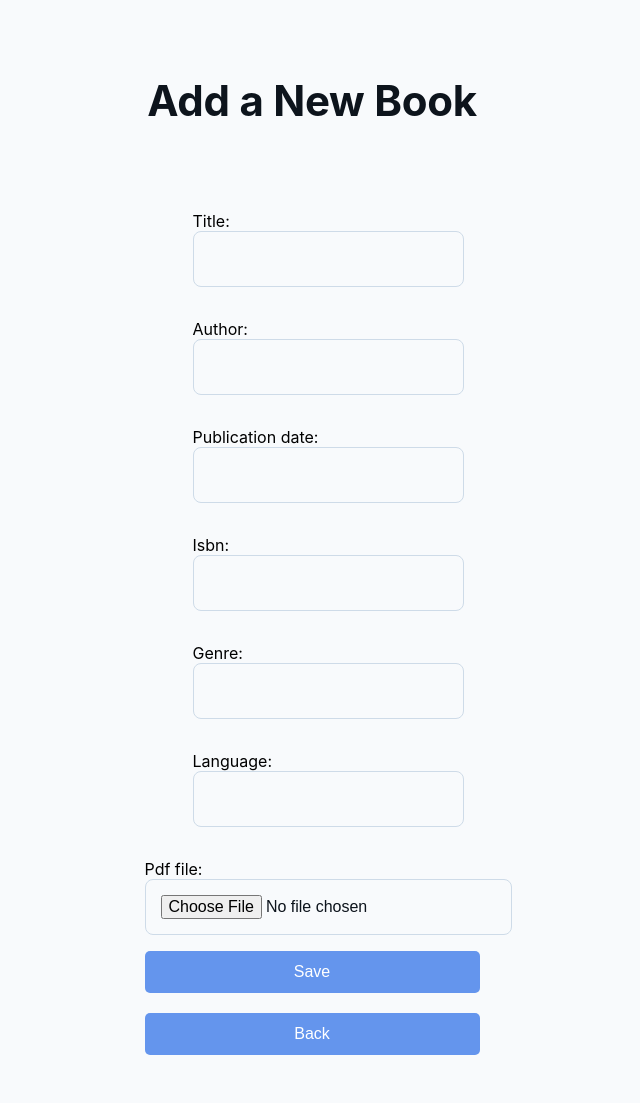
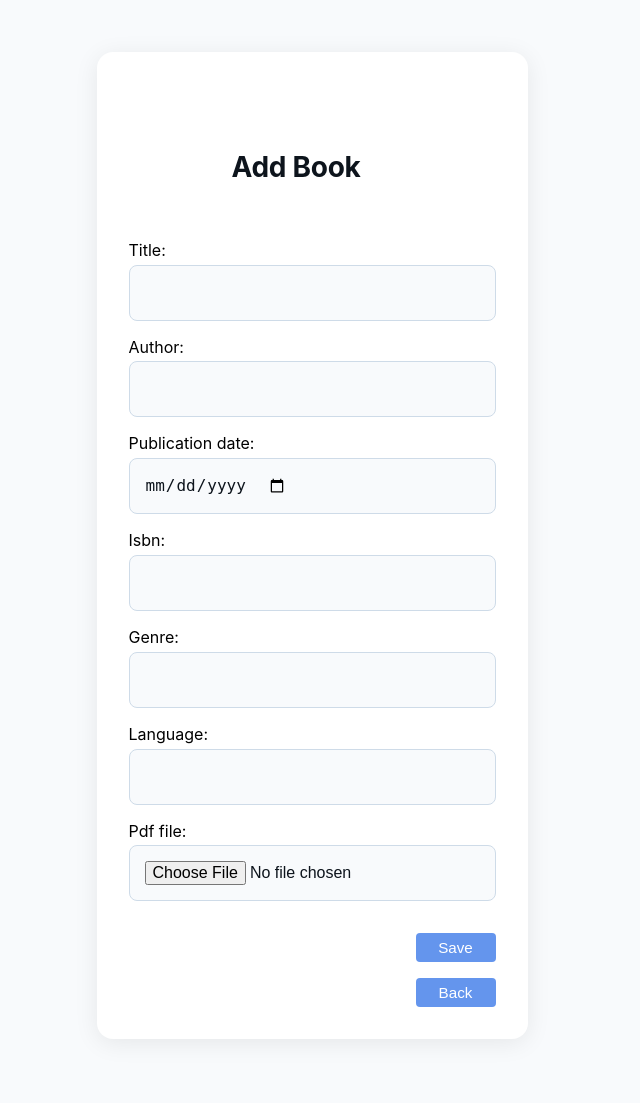
Before and after one commit to alazar445/Digital-Library, a Django app: page /add_book/ in a window 1280 px wide. Shown: the part 85-1188 px from the top of the page, without its empty margins (336-976 px from the left). After the commit the page ends 1092 px from the top, so only its background shows below. Run offline with Django 5.2, Linux system fonts and the light colour scheme.

Commit message:
enhanced form page

```diff
--- a/Digital_Library/settings.py
+++ b/Digital_Library/settings.py
@@ -26,6 +26,10 @@ SECRET_KEY = 'django-insecure-_0(j4_74j!gx)@5w&b+&ktp+zrdjco)jiz^9f+6x=y50zd+^#m
 DEBUG = True
 
 ALLOWED_HOSTS = []
+
+LOGIN_URL = 'admin_login/'
+LOGIN_REDIRECT_URL = 'admin_dashboard/'
+
 
 
 # Application definition
--- a/custom_admin/forms.py
+++ b/custom_admin/forms.py
@@ -8,7 +8,10 @@ class BookForm(forms.ModelForm):
         widgets = {
             'title': forms.TextInput(attrs={'class': 'form-input'}),
             'author': forms.TextInput(attrs={'class': 'form-input'}),
-            'publication_date': forms.DateInput(attrs={'class': 'form-input', 'form-input': 'form-input'}),
+            'publication_date': forms.DateInput(
+                attrs={'class': 'form-input', 'placeholder': 'YYYY-MM-DD', 'type': 'date'},
+                format='%Y-%m-%d',
+            ),
             'isbn': forms.TextInput(attrs={'class': 'form-input'}),
             'genre': forms.TextInput(attrs={'class': 'form-input'}),
             'language': forms.TextInput(attrs={'class': 'form-input'}),
--- a/custom_admin/static/custom_admin/login.css
+++ b/custom_admin/static/custom_admin/login.css
@@ -83,7 +83,7 @@ body{
   font-size: 1rem;
   font-weight: 500;
   line-height: 1.5;
-  padding-bottom: 0.5rem;
+  padding-bottom: 0.2rem;
 }
 .form-input-date {
   display: flex;
@@ -121,6 +121,7 @@ body{
   font-size: 1rem;
   font-weight: 400;
   line-height: 1.5;
+  margin-top: 0.3rem;
 }
 
 .form-input:focus {
--- a/custom_admin/templates/custom_admin/add_book.html
+++ b/custom_admin/templates/custom_admin/add_book.html
@@ -4,6 +4,62 @@
 <head>
     <title>Add Book</title>
     <link rel="stylesheet" type="text/css" href="{% static 'custom_admin/login.css' %}">
+    <style>
+      .card {
+        background: #fff;
+        border-radius: 1rem;
+        box-shadow: 0 4px 24px rgba(0,0,0,0.08);
+        max-width: 480px;
+        margin: 2rem auto;
+        padding: 2.5rem 2rem 2rem 2rem;
+        display: flex;
+        flex-direction: column;
+        gap: 1.5rem;
+        padding-right: 4rem;
+      }
+      .form-title h2 {
+        margin-bottom: 0.5rem;
+      }
+      .form-title h4 {
+        margin-bottom: 0.2rem;
+      }
+      .form-errors {
+        color: #d32f2f;
+        background: #fff0f0;
+        border: 1px solid #f8d7da;
+        border-radius: 0.5rem;
+        padding: 0.75rem 1rem;
+        margin-bottom: 1rem;
+        font-size: 1rem;
+      }
+      .form-section form {
+        width: 100%;
+      }
+      .form-section button {
+        margin-top: 1rem;
+      }
+      .form-section .button + .button {
+        margin-top: 0.5rem;
+      }
+    </style>
+    <style>
+      .button-row {
+        display: flex;
+        flex-direction: column;
+        align-items: flex-end;
+        gap: 0.5rem;
+        width: auto;
+        margin-top: 1rem;
+        margin-right: -2rem;
+      }
+      .small-btn {
+        width: auto;
+        min-width: 80px;
+        padding: 6px 18px;
+        font-size: 0.95rem;
+        border-radius: 4px;
+      }
+    </style>
 </head>
 <body>
     <header class="header">
@@ -14,20 +70,24 @@
     </header>
 
     <div class="form-section">
-     <div class="form-title">
-    <h2>Add a New Book</h2>
-     </div>
-    <form class="form-section" method="post" enctype="multipart/form-data">
-        {% csrf_token %}
-        {{ form.as_p }}
-        <button class="button form-section" type="submit"><span>Save</span></button>
-        <br>
-         <button class="button form-section" onclick="window.location.href='/admin_dashboard'"><span>
-    Back</span>
-        </button>
+      <div class="card">
+        <div class="form-title">
+          <h4>Add Book</h4>
+        </div>
+        {% if form.errors %}
+          <div class="form-errors">
+            {{ form.errors }}
+          </div>
+        {% endif %}
+        <form method="post" enctype="multipart/form-data">
+            {% csrf_token %}
+            {{ form.as_p }}
+            <div class="button-row">
+              <button class="button small-btn" type="submit"><span>Save</span></button>
+              <button class="button small-btn" type="button" onclick="window.location.href='/admin_dashboard'"><span>Back</span></button>
+            </div>
+        </form>
+      </div>
     </div>
-    </form>
-
-
 </body>
 </html>
--- a/custom_admin/templates/custom_admin/admin_panel.html
+++ b/custom_admin/templates/custom_admin/admin_panel.html
@@ -7,8 +7,10 @@
         <h2 class="header-text">Admin Panel</h2>
       </div>
       <div>
-        <button class="button" onclick="window.location.href='/admin_login'">
+        <a href="{% url 'logout' %}">
+        <button class="button">
           <span>Logout</span>
+        </a>
       </div>
     </header>
     <div>
--- a/custom_admin/views.py
+++ b/custom_admin/views.py
@@ -4,7 +4,7 @@ from django.contrib import messages
 from django.contrib.auth.decorators import login_required
 from django.contrib.auth import logout
 
-@login_required(login_url='/admin_login/')
+@login_required(login_url='admin_login')
 def admin_dashboard(request):
     return render(request, 'custom_admin/admin_panel.html')
 
@@ -18,6 +18,7 @@ def custom_admin_login(request):
         if user is not None:
             if user.is_staff:  # checks if the user is staff
                 login(request, user)
+                print(request.user.is_authenticated)
                 return redirect('admin_dashboard')
             else:
                 messages.error(request, "You are not authorized to access this page.")
@@ -29,6 +30,7 @@ def custom_admin_login(request):
 
 def custom_logout(request):
     logout(request)
+    print(request.user.is_authenticated)
     return redirect('admin_login')
 
 from .forms import BookForm
```
Also changed, not shown: custom_admin/tests.py (+7 -9 lines), db.sqlite3, media/books/pdfs/Screenshot_2024-09-06_194217_b5x9S3J.png (added), 1 other file.
